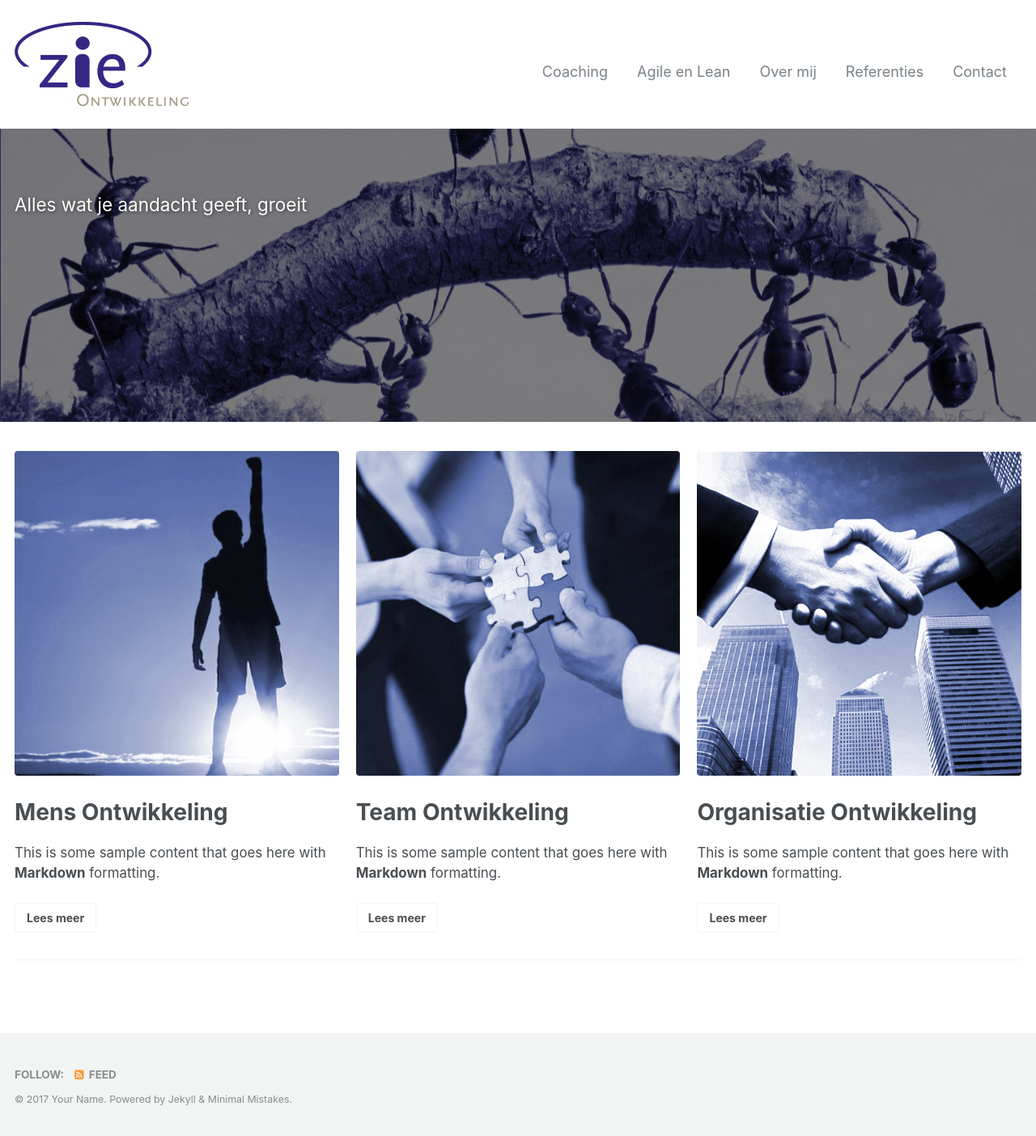
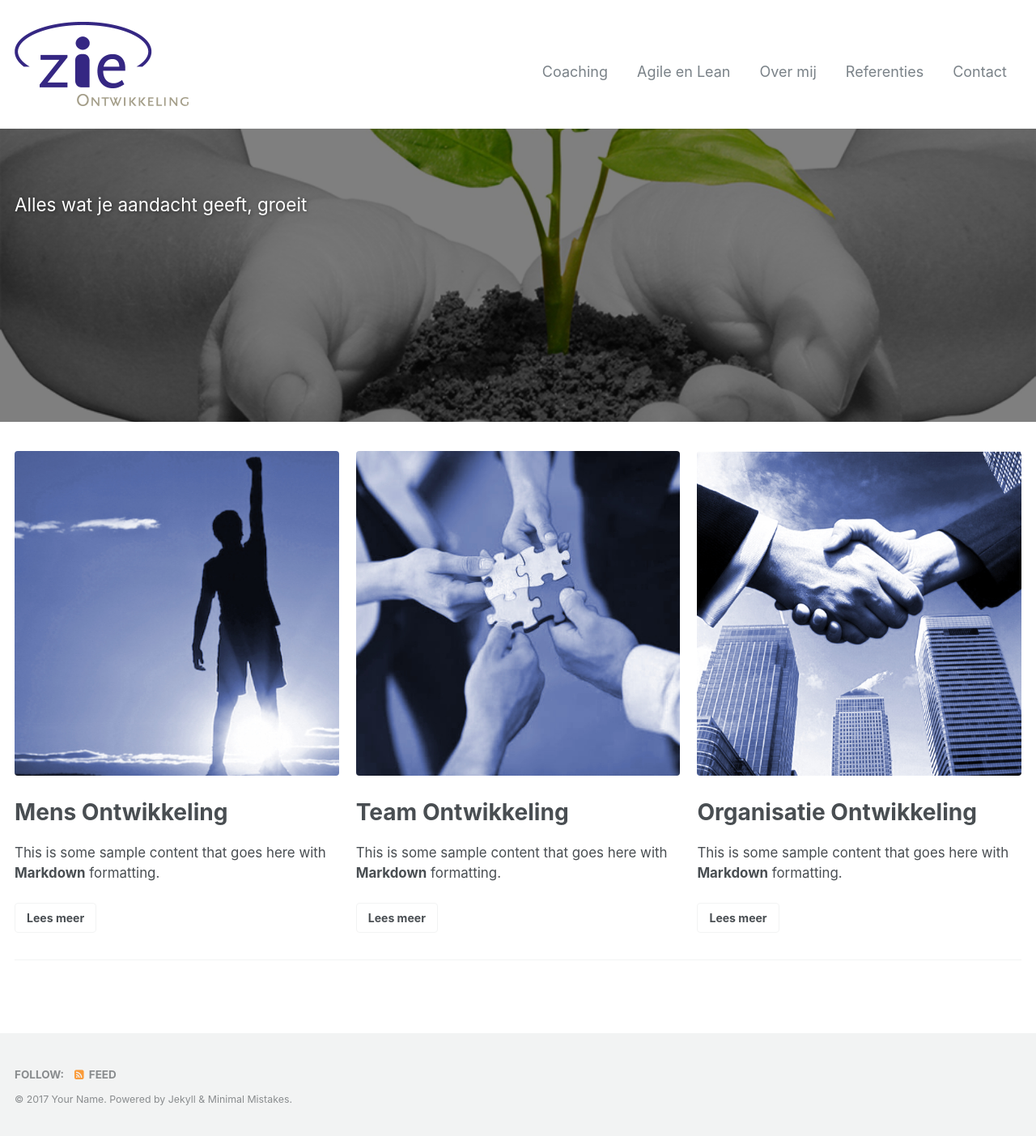
Before and after one commit to twinmum1/zie-ontwikkeling, a Jekyll site: the page built from _pages/featurelist.md, in a window 1280 px wide. Shown: the whole page at 81% size. Built offline with Jekyll 4.4.1, drawn with Linux system fonts in a browser that asks for light colours.

Commit message:
Update featurelist.md

```diff
--- a/_pages/featurelist.md
+++ b/_pages/featurelist.md
@@ -6,7 +6,7 @@ date: 2016-03-23T11:48:41-04:00
 header:
   overlay_color: "#000"
   overlay_filter: "0.5"
-  overlay_image: /assets/images/ant-bridge.jpg
+  overlay_image: /assets/images/ontwikkeling.jpg
 excerpt: "Alles wat je aandacht geeft, groeit
 
 
```
